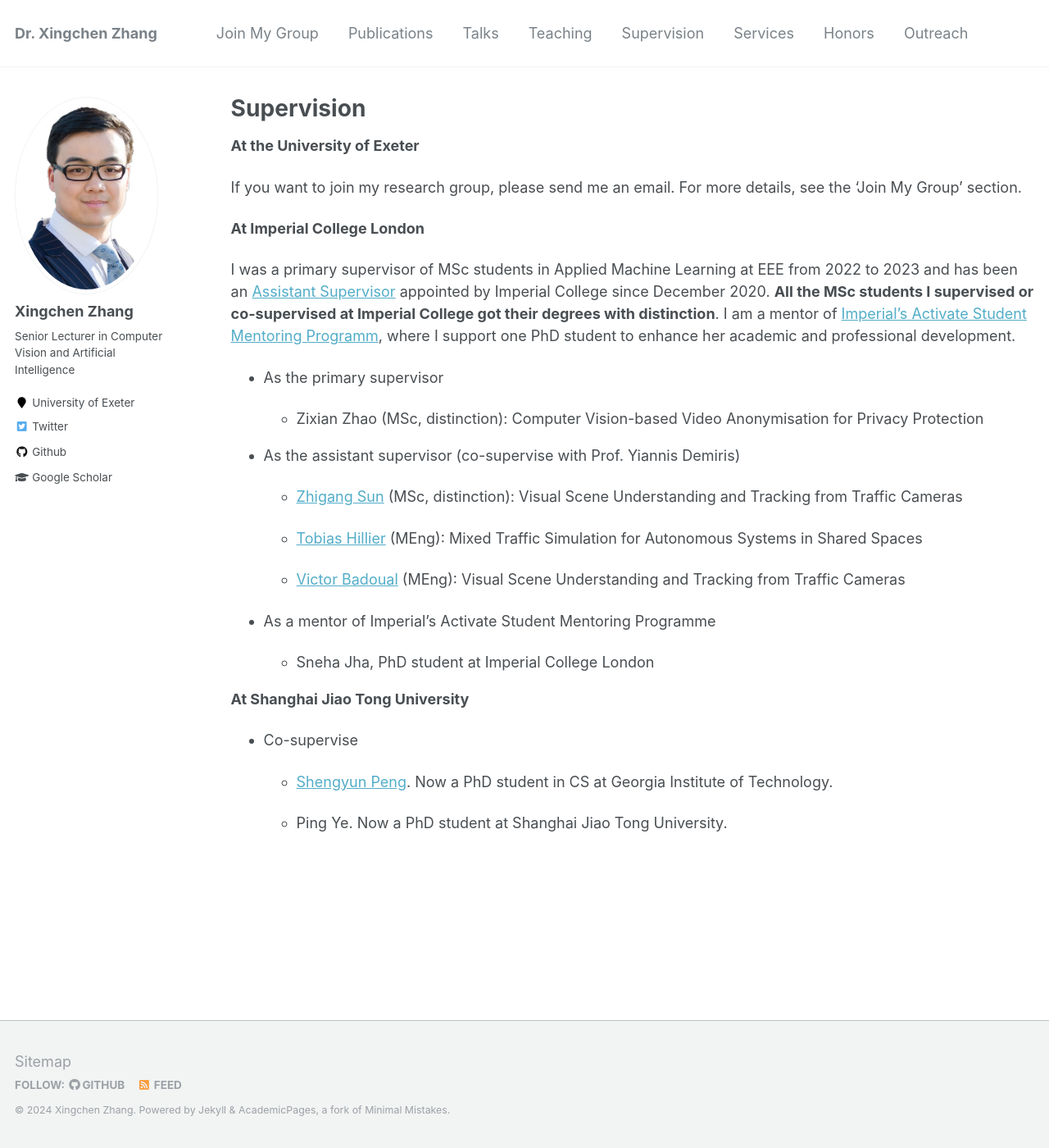
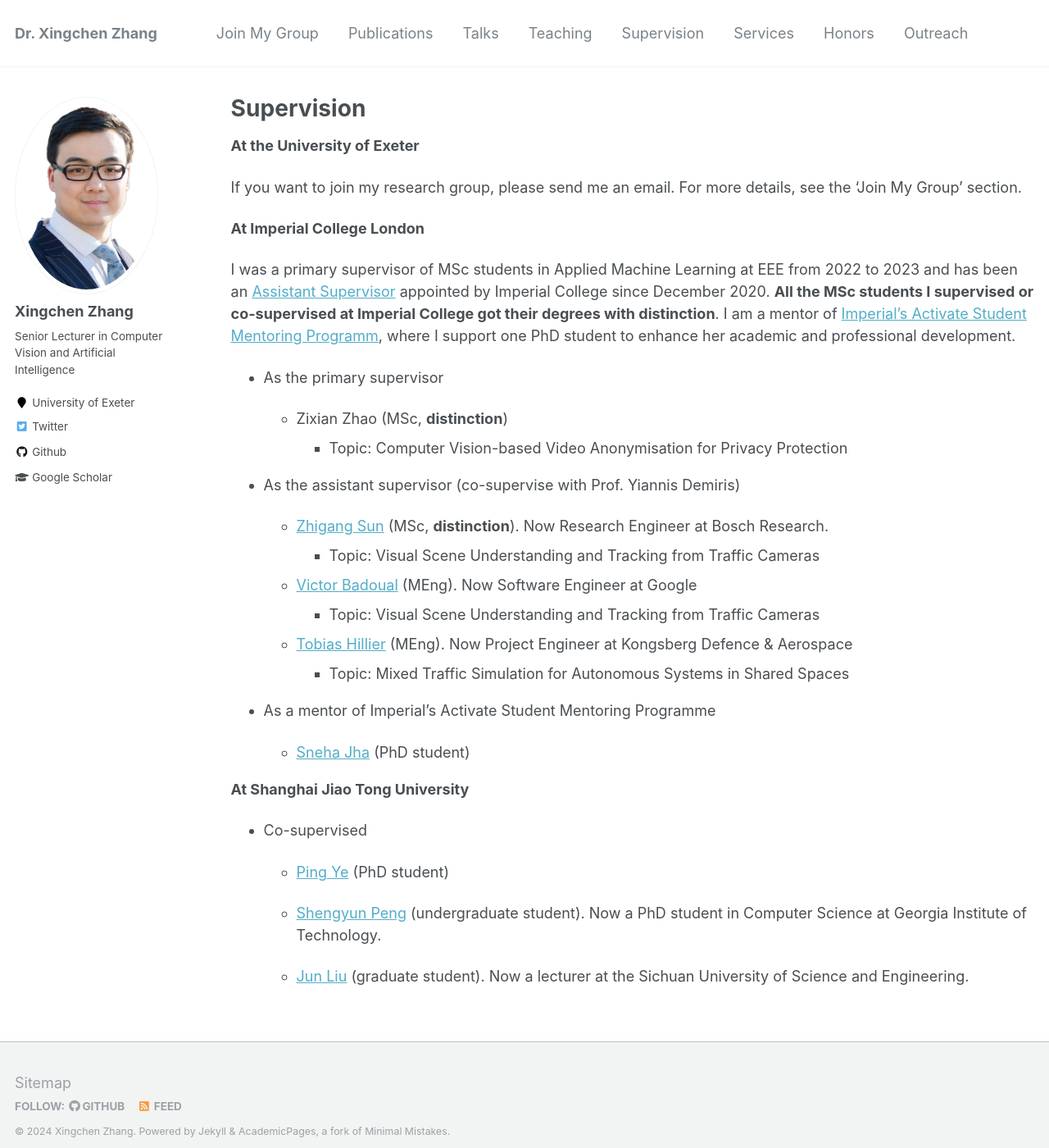
Before and after one commit to xingchenzhang/xingchenzhang.github.io, a Jekyll site: the page built from _pages/supervision.md, in a window 1280 px wide and 1400 px high. Shown: the whole window at 82% size. Built offline with Jekyll 4.4.1, drawn with Linux system fonts in a browser that asks for light colours.

Commit message:
update supervision information

```diff
--- a/_pages/supervision.md
+++ b/_pages/supervision.md
@@ -17,24 +17,30 @@ I was a primary supervisor of MSc students in Applied Machine Learning at EEE fr
 
 - As the primary supervisor
 
-	- Zixian Zhao (MSc, distinction):  Computer Vision-based Video Anonymisation for Privacy Protection
+	- Zixian Zhao (MSc, **distinction**)
+		- Topic: Computer Vision-based Video Anonymisation for Privacy Protection
 
 - As the assistant supervisor (co-supervise with Prof.  Yiannis Demiris)
 
-	- [Zhigang Sun](https://www.linkedin.com/in/zhigang-sun-b7390921b/?trk=people-guest_people_search-card&originalSubdomain=cn) (MSc, distinction): Visual Scene Understanding and Tracking from Traffic Cameras
+	- [Zhigang Sun](https://www.linkedin.com/in/zhigang-sun-b7390921b/?trk=people-guest_people_search-card&originalSubdomain=cn) (MSc, **distinction**). Now Research Engineer at Bosch Research.
+		- Topic: Visual Scene Understanding and Tracking from Traffic Cameras
 
-	- [Tobias Hillier](https://www.linkedin.com/in/tobias-hillier/?locale=no_NO) (MEng): Mixed Traffic Simulation for Autonomous Systems in Shared Spaces
+	- [Victor Badoual](https://www.linkedin.com/in/victor-badoual/?originalSubdomain=uk) (MEng). Now Software Engineer at Google
+		- Topic: Visual Scene Understanding and Tracking from Traffic Cameras
 
-	- [Victor Badoual](https://www.linkedin.com/in/victor-badoual/?originalSubdomain=uk) (MEng): Visual Scene Understanding and Tracking from Traffic Cameras
+	- [Tobias Hillier](https://www.linkedin.com/in/tobias-hillier/?locale=no_NO) (MEng). Now Project Engineer at Kongsberg Defence & Aerospace
+		- Topic: Mixed Traffic Simulation for Autonomous Systems in Shared Spaces
 
 - As a mentor of Imperial’s Activate Student Mentoring Programme
 
-	- Sneha Jha, PhD student at Imperial College London
+	- [Sneha Jha](https://profiles.imperial.ac.uk/sneha.jha20) (PhD student)
 
 **At Shanghai Jiao Tong University**
 
-- Co-supervise
+- Co-supervised
 
-	- [Shengyun Peng](https://shengyun-peng.github.io/). Now a PhD student in CS at Georgia Institute of Technology.
+	- [Ping Ye](https://www.researchgate.net/profile/Ping-Ye-6) (PhD student)
 
-	- Ping Ye. Now a PhD student at Shanghai Jiao Tong University.
+	- [Shengyun Peng](https://shengyun-peng.github.io/) (undergraduate student). Now a PhD student in Computer Science at Georgia Institute of Technology.
+
+	- [Jun Liu](https://zxxy.suse.edu.cn/p/74/?StId=st_app_news_i_x637974583413820740) (graduate student). Now a lecturer at the Sichuan University of Science and Engineering.
```
Also changed, not shown: _pages/about.md (+1 -0 lines).
